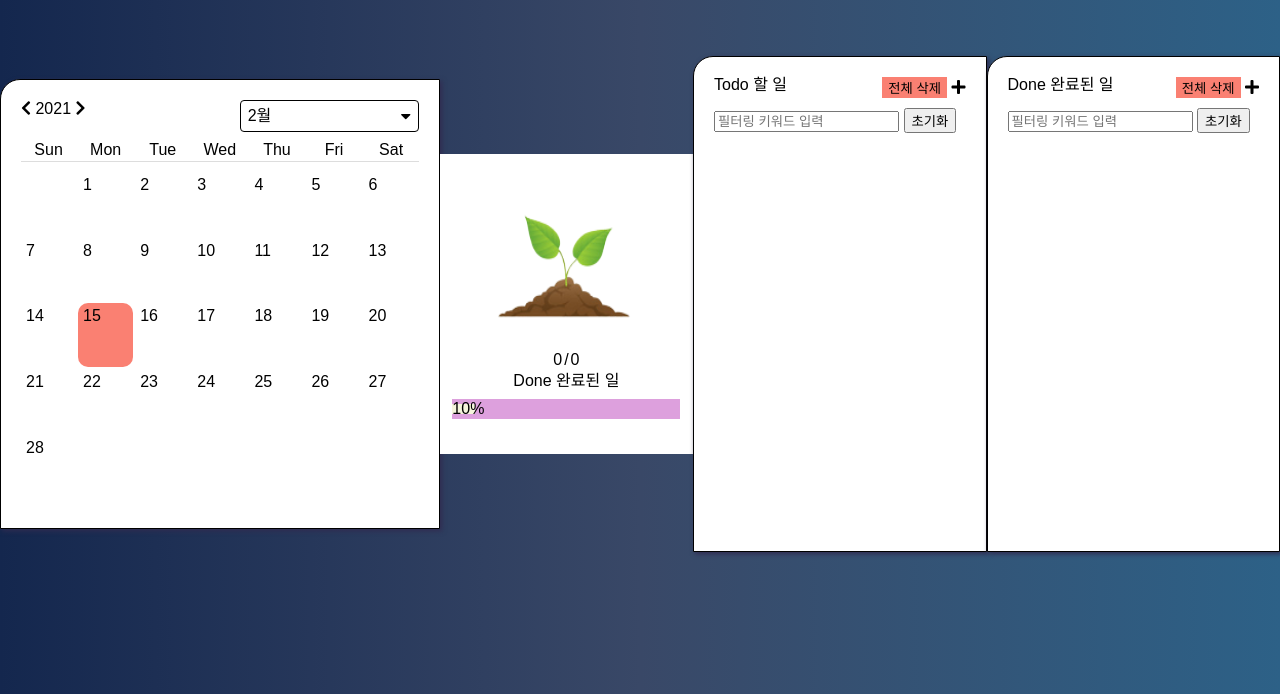
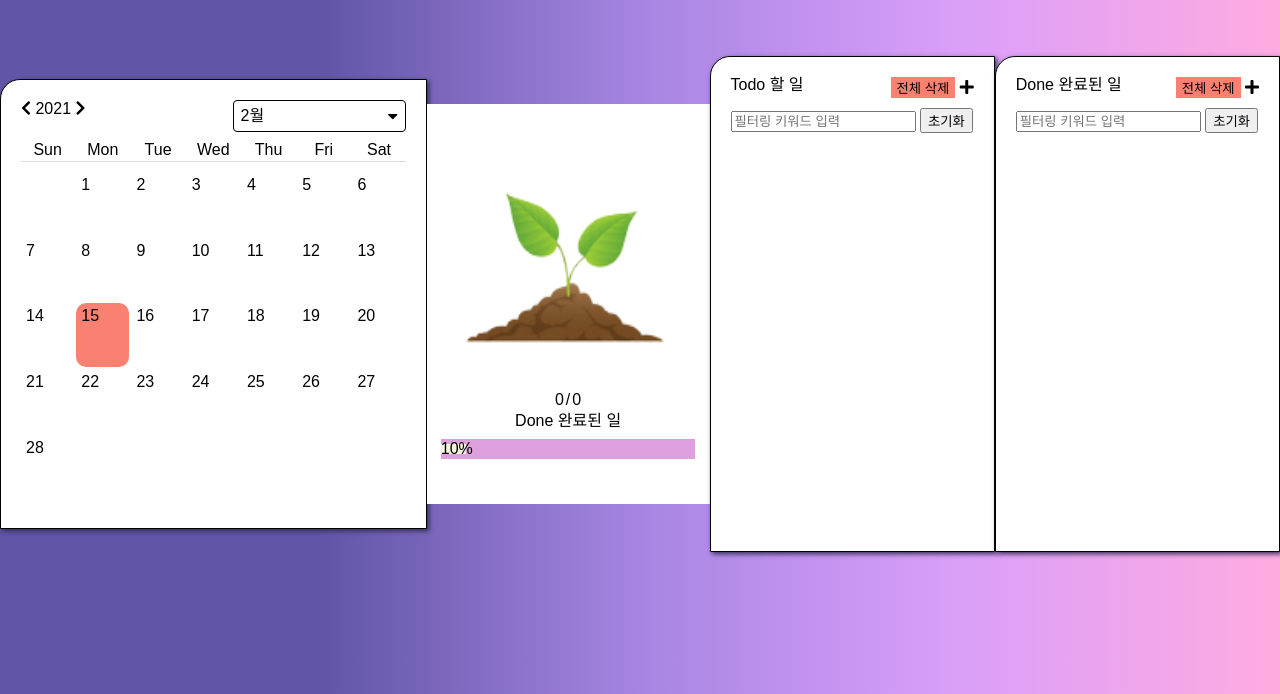
Before and after one commit to haerang94/todolist_event, a plain HTML site: page index.html in a window 1280 px wide. Shown: the part 106-800 px from the top of the page. Drawn offline with Linux system fonts and the light colour scheme; a web font is replaced by a local one.

Commit message:
feat: 배경 색깔 변경

```diff
--- a/common.css
+++ b/common.css
@@ -16,7 +16,17 @@
 body {
   font-family: "WandohopeB", Arial, Helvetica, sans-serif;
   min-width: 1200px;
-  background: linear-gradient(to right, #14274e, #394867, #2d6187);
+  /* background: linear-gradient(to right, #14274e, #394867, #2d6187); */
+  /* background: linear-gradient(to right, #a685e2, #c9cbff, #a7c5eb, #eff8ff); */
+
+  background: linear-gradient(
+    to right,
+    #6155a6,
+    #6155a6,
+    #a685e2,
+    #da9ff9,
+    #ffabe1
+  );
   /* -ms-overflow-style: none; */
   height: 100vh;
 }
--- a/progress.css
+++ b/progress.css
@@ -22,11 +22,13 @@
 }
 
 #plant {
-  width: 260px;
-  height: 300px;
+  min-width: 260px;
+  min-height: 400px;
+  /* background: none; */
 }
 
 img {
-  width: 160px;
-  height: 170px;
+  width: 240px;
+  height: 250px;
+  border-radius: 10px;
 }
```
